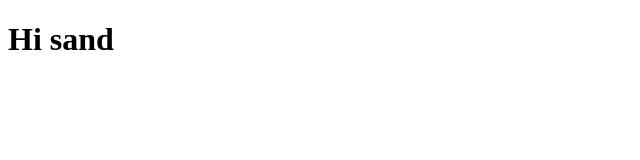
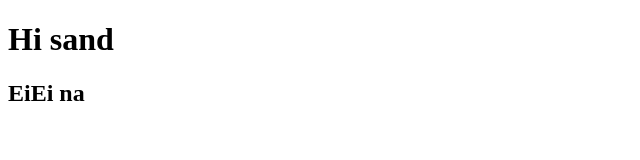
Before and after one commit to ch3raim/testgit, a plain HTML site: page index.html in a window 1280 px wide. Shown: the whole page, without its empty margins (0-640 px from the left). Drawn offline with Linux system fonts and the light colour scheme.

Commit message:
added eiei

```diff
--- a/index.html
+++ b/index.html
@@ -5,4 +5,5 @@
 </head>
 <body>
     <h1>Hi sand</h1>
+    <h2>EiEi na</h2>
 </body>
```
